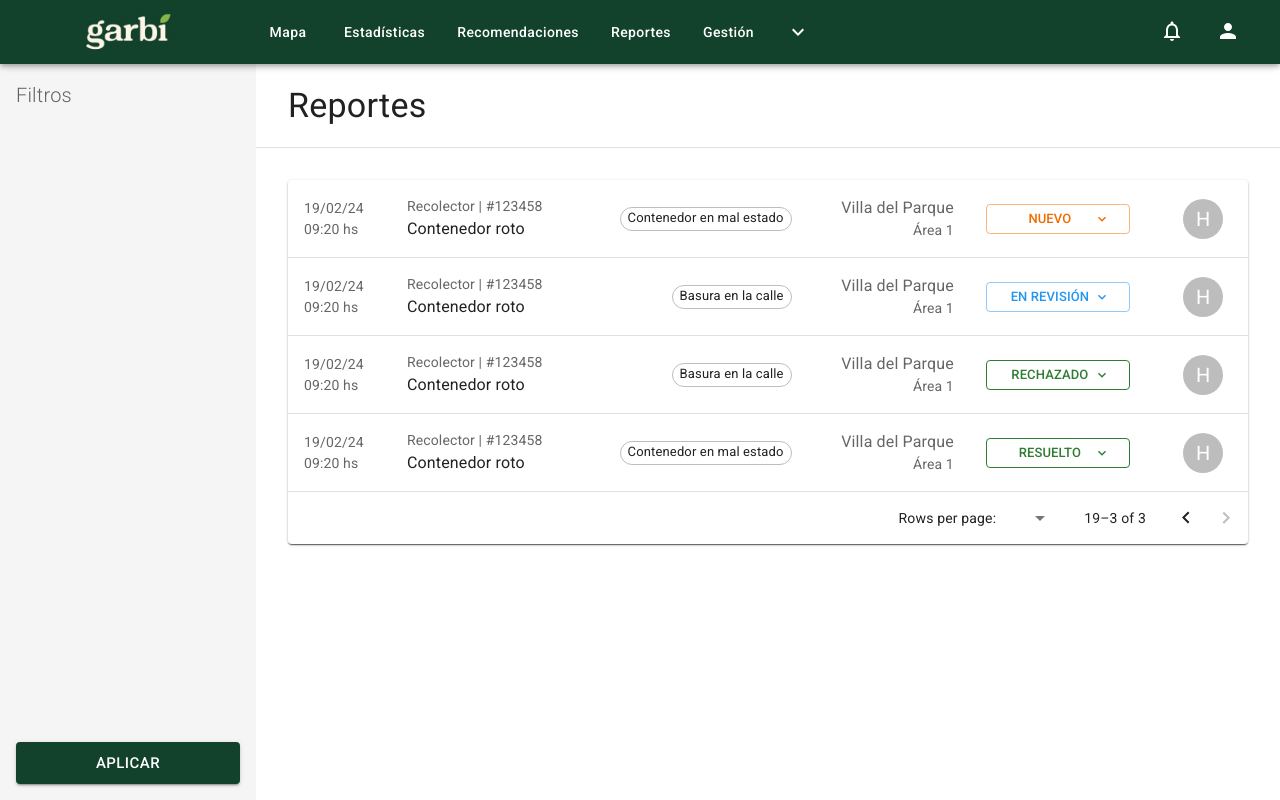
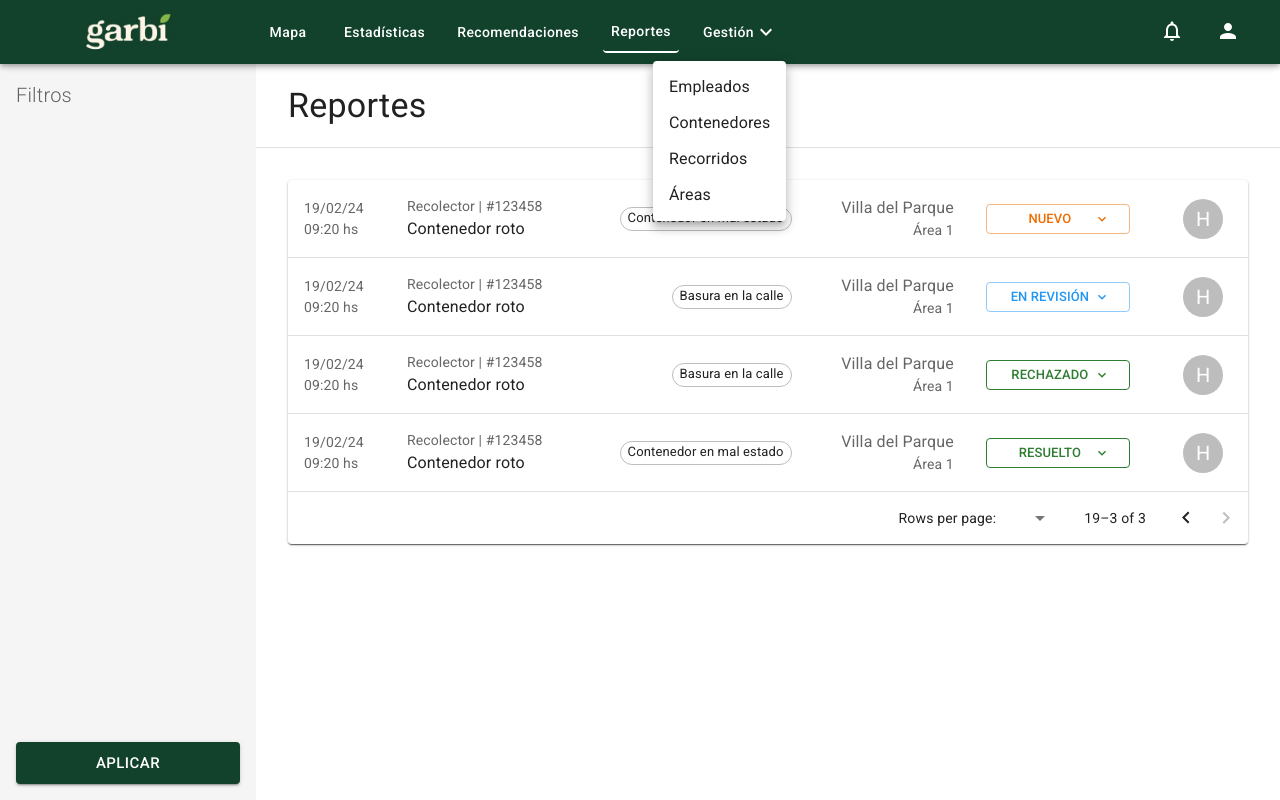
Before and after one commit to SofiaPalmieri/garbi-front, a React (Vite) app: page /reportes in a window 1280 px wide. Both pictures are taken after a click on the button "Gestión". Built offline with nearby package versions, Linux system fonts and the light colour scheme.

Commit message:
Added navigation

```diff
--- a/src/components/Header/Header.jsx
+++ b/src/components/Header/Header.jsx
@@ -20,25 +20,39 @@ import {
 import garbiLogo from '/src/assets/garbi-navbar.png';
 import NotificationsOutlinedIcon from '@mui/icons-material/NotificationsOutlined';
 import {
-  useNavigate
+  useNavigate, useLocation
 } from 'react-router-dom';
 
-const pages = ['Mapa', 'Estadísticas', 'Recomendaciones', 'Reportes', 'Gestión'];
+const pages = {
+  Mapa: '/home',
+  Estadísticas: '/home',  // esta hay que cambiarla cuando la creemos
+  Recomendaciones: '/home',  // esta hay que cambiarla cuando la creemos
+  Reportes: '/reportes',
+};
+
+const managementItems = {
+  Empleados: '/empleados',
+  Contenedores: '/containers',
+  Recorridos: '/routes',
+  Áreas: '/areas',
+};
+
 const settings = ['Profile', 'Account', 'Dashboard', 'Logout'];
-const managementItems=['Empleados', 'Contenedores', 'Recorridos','Áreas']
 
 export const Header = ({
   logoOnly = false
 }) => {
+  const navigate = useNavigate();
+  const location = useLocation();
+
   const [anchorElNav, setAnchorElNav] = useState(null);
   const [anchorElUser, setAnchorElUser] = useState(null);
   const [anchorElManagement, setAnchorElManagement] = useState(null);
 
-  const navigate = useNavigate();
-
   const handleOpenNavMenu = (event) => {
     setAnchorElNav(event.currentTarget);
   };
+
   const handleOpenUserMenu = (event) => {
     setAnchorElUser(event.currentTarget);
   };
@@ -53,17 +67,30 @@ export const Header = ({
 
   const handleOpenManagementMenu = (event) => {
     setAnchorElManagement(event.currentTarget);
+  };
 
-  }
   const handleCloseManagementMenu = () => {
     setAnchorElManagement(null);
   };
+
+
+  const handleClickTab = (path) => () => {
+    navigate(path);
+    setAnchorElNav(null);
+  };
+
+  const handleClickManagementItem = (path) => () => {
+    navigate(path);
+    setAnchorElManagement(null);
+  };
+
+  const currentTab = Object.keys(pages).find(key => pages[key] === location.pathname) || false;
 
   return (
     <AppBar
       sx={{
         background: '#12422c',
-        zIndex: 1100,
+        zIndex: 1100
       }}
     >
       <Container
@@ -80,16 +107,16 @@ export const Header = ({
           sx={{
             background: '#12422c',
             width: '100%',
-            pr: '32px',
+            pr: '32px'
           }}
         >
           <AdbIcon
             sx={{
               display: {
-                xs: 'none',
+                xs: 'none'
               },
               mr: 1,
-              backgroundColor: '#12422c',
+              backgroundColor: '#12422c'
             }}
           />
           {logoOnly ? (
@@ -98,7 +125,7 @@ export const Header = ({
               sx={{
                 display: 'flex',
                 justifyContent: 'center',
-                alignItems: 'center',
+                alignItems: 'center'
               }}
             >
               <Box
@@ -107,7 +134,7 @@ export const Header = ({
                   display: 'flex',
                   alignItems: 'center',
                   cursor: 'pointer',
-                  border: 'none',
+                  border: 'none'
                 }}
                 component={'button'}
                 onClick={() => navigate('/home')}
@@ -122,7 +149,7 @@ export const Header = ({
             <Box
               sx={{
                 display: 'flex',
-                width: '100%',
+                width: '100%'
               }}
             >
               <Box
@@ -130,7 +157,7 @@ export const Header = ({
                 sx={{
                   display: 'flex',
                   justifyContent: 'center',
-                  alignItems: 'center',
+                  alignItems: 'center'
                 }}
               >
                 <Box
@@ -139,7 +166,7 @@ export const Header = ({
                     display: 'flex',
                     alignItems: 'center',
                     cursor: 'pointer',
-                    border: 'none',
+                    border: 'none'
                   }}
                   component={'button'}
                   onClick={() => navigate('/home')}
@@ -156,9 +183,9 @@ export const Header = ({
                   flexGrow: 1,
                   display: {
                     xs: 'flex',
-                    md: 'none',
-                    backgroundColor: '#12422c',
+                    md: 'none'
                   },
+                  backgroundColor: '#12422c'
                 }}
               >
                 <IconButton
@@ -176,27 +203,27 @@ export const Header = ({
                   anchorEl={anchorElNav}
                   anchorOrigin={{
                     vertical: 'bottom',
-                    horizontal: 'left',
+                    horizontal: 'left'
                   }}
                   keepMounted
                   transformOrigin={{
                     vertical: 'top',
-                    horizontal: 'left',
+                    horizontal: 'left'
                   }}
                   open={Boolean(anchorElNav)}
                   onClose={handleCloseNavMenu}
                   sx={{
                     display: {
                       xs: 'block',
-                      md: 'none',
-                      backgroundColor: '#12422c',
+                      md: 'none'
                     },
+                    backgroundColor: '#12422c'
                   }}
                 >
-                  {pages.map((page) => (
+                  {Object.keys(pages).map((page) => (
                     <MenuItem
                       key={page}
-                      onClick={handleCloseNavMenu}
+                      onClick={handleClickTab(pages[page])}
                     >
                       <Typography
                         textAlign='center'
@@ -204,112 +231,89 @@ export const Header = ({
                     </MenuItem>
                   ))}
                 </Menu>
-
               </Box>
 
               <AdbIcon
                 sx={{
                   display: {
                     xs: 'flex',
-                    md: 'none',
-                    backgroundColor: '#12422c',
+                    md: 'none'
                   },
-                  mr: 1,
+                  backgroundColor: '#12422c',
+                  mr: 1
                 }}
               />
               <Box
                 sx={{
                   display: 'flex',
                   flexGrow: 1,
-                  justifyContent: 'space-between',
+                  justifyContent: 'space-between'
                 }}
               >
                 <Box
                   sx={{
                     display: {
                       xs: 'none',
-                      md: 'flex',
+                      md: 'flex'
                     },
                     backgroundColor: '#12422c',
                     gap: {
-                      md: '16px',
+                      md: '16px'
                     },
                   }}
                 >
-                  {pages.map((page) => (
+                  {Object.keys(pages).map((page) => (
                     <Button
                       key={page}
-                      onClick={handleCloseNavMenu}
+                      onClick={handleClickTab(pages[page])}
                       sx={{
                         color: 'white',
                         textTransform: 'unset',
+                        borderBottom: currentTab === page ? '2px solid white' : 'none',
                       }}
                     >
                       {page}
+                    </Button>
+                  ))}
 
-                    </Button>
-
-                  ))}
-                  <IconButton
+                  <Button
                     onClick={handleOpenManagementMenu}
+                    sx={{
+                      color: 'white',
+                      textTransform: 'unset',
+                      display: 'flex',
+                      alignItems: 'center',
+                    }}
                   >
+                    Gestión
                     <ExpandMore
                       sx={{
                         color: 'white'
                       }}
                     />
-                  </IconButton>
+                  </Button>
                   <Menu
                     sx={{
-                      mt: '45px',
+                      mt: '45px'
                     }}
                     id='menu-appbar'
                     anchorEl={anchorElManagement}
                     anchorOrigin={{
                       vertical: 'top',
-                      horizontal: 'right',
+                      horizontal: 'right'
                     }}
                     keepMounted
                     transformOrigin={{
                       vertical: 'top',
-                      horizontal: 'right',
-                    }}
-                    open={Boolean(anchorElManagement)}
-                    onClose={handleOpenManagementMenu}
-                  >
-                    {managementItems.map((managementItem) => (
-                      <MenuItem
-                        key={managementItem}
-                        onClick={handleOpenManagementMenu}
-                      >
-                        <Typography
-                          textAlign='center'
-                        >{managementItem}</Typography>
-                      </MenuItem>
-                    ))}
-                  </Menu>
-                  <Menu
-                    sx={{
-                      mt: '45px',
-                    }}
-                    id='menu-appbar'
-                    anchorEl={anchorElManagement}
-                    anchorOrigin={{
-                      vertical: 'top',
-                      horizontal: 'right',
-                    }}
-                    keepMounted
-                    transformOrigin={{
-                      vertical: 'top',
-                      horizontal: 'right',
+                      horizontal: 'right'
                     }}
                     open={Boolean(anchorElManagement)}
                     onClose={handleCloseManagementMenu}
                   >
-                    {managementItems.map((managementItem) => (
+                    {Object.keys(managementItems).map((managementItem) => (
                       <MenuItem
                         key={managementItem}
-                        onClick={handleCloseManagementMenu}
+                        onClick={handleClickManagementItem(managementItems[managementItem])}
                       >
                         <Typography
                           textAlign='center'
@@ -321,37 +325,36 @@ export const Header = ({
                 <Box
                   sx={{
                     display: 'flex',
-                    gap: '16px',
+                    gap: '16px'
                   }}
                 >
-
                   <Box>
                     <IconButton
                       onClick={handleOpenUserMenu}
                       sx={{
-                        backgroundColor: '#12422c',
+                        backgroundColor: '#12422c'
                       }}
                     >
                       <NotificationsOutlinedIcon
                         sx={{
-                          color: 'white',
+                          color: 'white'
                         }}
                       />
                     </IconButton>
                     <Menu
                       sx={{
-                        mt: '45px',
+                        mt: '45px'
                       }}
                       id='menu-appbar'
                       anchorEl={anchorElUser}
                       anchorOrigin={{
                         vertical: 'top',
-                        horizontal: 'right',
+                        horizontal: 'right'
                       }}
                       keepMounted
                       transformOrigin={{
                         vertical: 'top',
-                        horizontal: 'right',
+                        horizontal: 'right'
                       }}
                       open={Boolean(anchorElUser)}
                       onClose={handleCloseUserMenu}
@@ -374,12 +377,12 @@ export const Header = ({
                     >
                       <IconButton
                         sx={{
-                          backgroundColor: '#12422c',
+                          backgroundColor: '#12422c'
                         }}
                       >
                         <PersonIcon
                           sx={{
-                            color: 'white',
+                            color: 'white'
                           }}
                         />
                       </IconButton>
```
